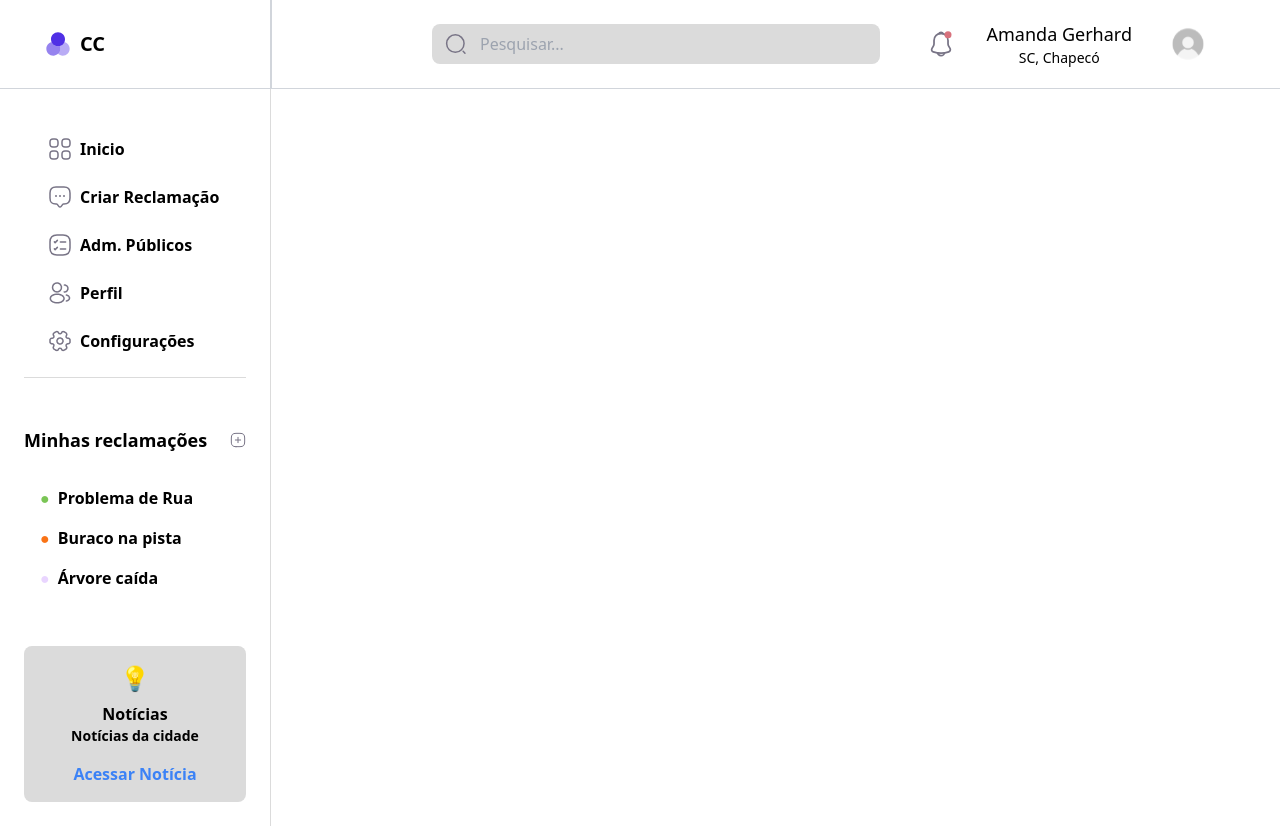
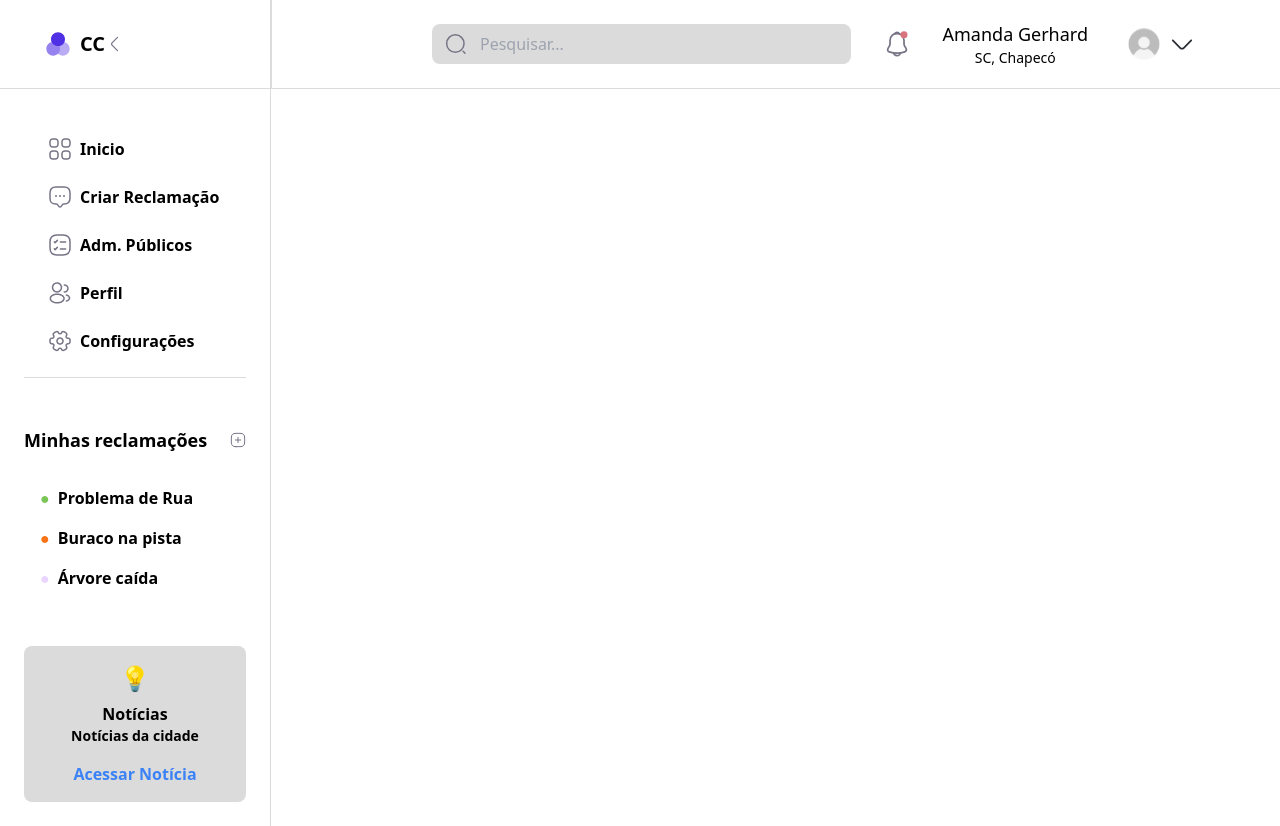
Before and after one commit to gabreaw/cidadeconectada, a React (Vite) app in the folder frontend/: page / in a window 1280 px wide. Built offline with nearby package versions, Linux system fonts and the light colour scheme.

Commit message:
Adicionando ToggleButton e Dropdown na header

```diff
--- a/frontend/src/components/Header/Header.jsx
+++ b/frontend/src/components/Header/Header.jsx
@@ -3,13 +3,23 @@ import Logo from "./icones/Logo.svg";
 import Notificacao from "./icones/Notificacao.svg";
 import Pesquisa from "./icones/Pesquisa.svg";
 import Foto from "./icones/Foto.svg";
+import flechaEsquerda from "./icones/flechaEsquerda.svg";
+import flechaBaixo from "./icones/flechaBaixo.svg";
 
 const Header = () => {
   return (
-    <header className="bg-white flex justify-between items-center px-11 h-[89px] border-b border-gray-300">
-      <div className="flex items-center justify-start border-r-2 border-gray-300 h-full w-[228px]">
-        <img src={Logo} alt="Logo" className="w-7 h-7 mr-2" />
+    <header className="bg-white flex justify-between items-center px-11 h-[89px] border-b border-grayColor">
+      <div className="flex items-center justify-start border-r-2 border-grayColor h-full w-[228px]">
+
+        <img src={Logo} alt="Logo Cidade Conectada" className="w-7 h-7 mr-2" />
         <h1 className="text-xl font-semibold">CC</h1>
+        <button className="mr-4">
+          <img
+            src={flechaEsquerda}
+            alt="Ocultar barra lateral"
+            className="w-5 h-5"
+          ></img>
+        </button>
       </div>
       <div className="relative flex-grow flex items-center mx-2 ml-40">
         <input
@@ -18,7 +28,7 @@ const Header = () => {
         />
         <img
           src={Pesquisa}
-          alt="Pesquisa"
+          alt="Barra de pesquisa"
           className="absolute left-3 top-1/2 transform -translate-y-1/2"
         />
       </div>
@@ -28,7 +38,10 @@ const Header = () => {
           <h1 className="text-lg font-medium">Amanda Gerhard</h1>
           <h1 className="text-sm">SC, Chapecó</h1>
         </div>
-        <img src={Foto} alt="Foto" className="w-12 h-12 ml-4" />
+        <img src={Foto} alt="Foto de perfil" className="w-12 h-12 ml-4" />
+        <button>
+          <img src={flechaBaixo} alt="Menu" className="w-7 h-7 mr-4" />
+        </button>
       </div>
     </header>
   );
```
Also changed, not shown: frontend/src/components/Header/icones/flechaBaixo.svg (added), frontend/src/components/Header/icones/flechaEsquerda.svg (added).
